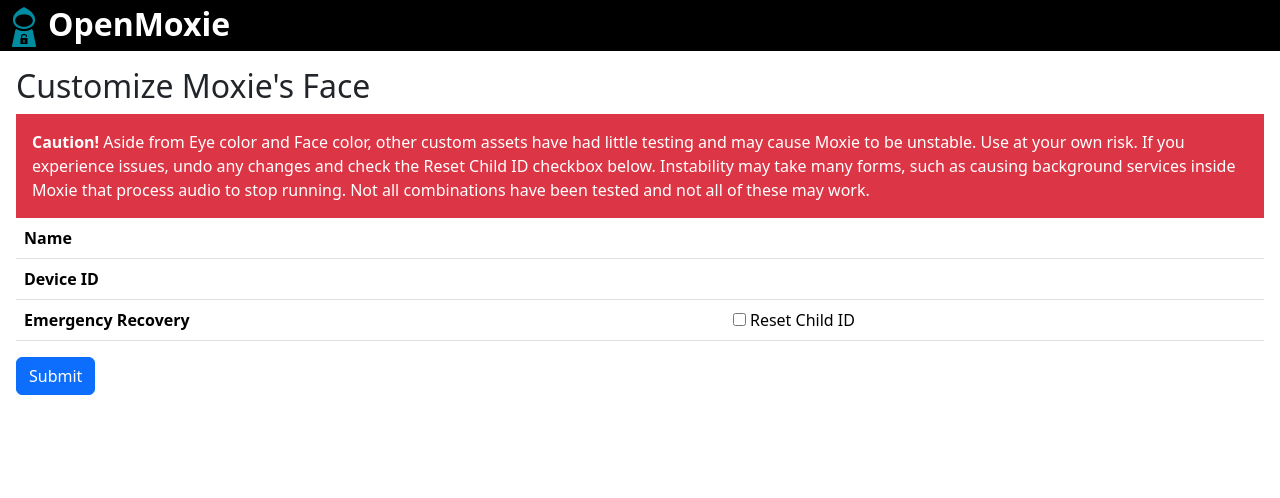
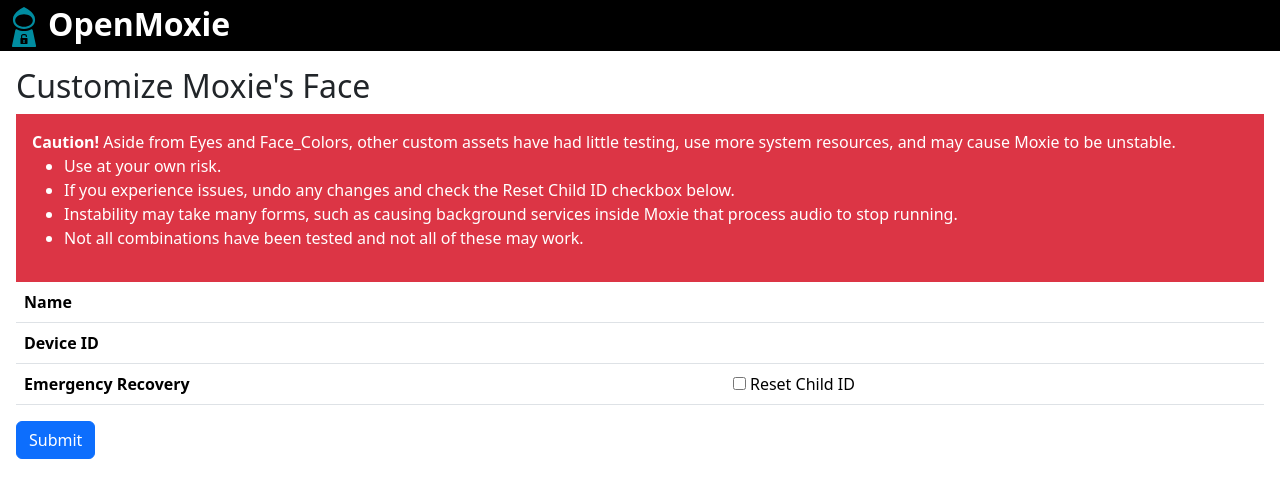
Before and after one commit to zzzeek/openmoxie, a Django app: template site/hive/templates/hive/face.html in a window 1280 px wide. Shown: the top 498 px of the page. Run offline with Django 5.2, Linux system fonts and the light colour scheme; the template is opened without the code that fills it, so the values that code supplies are empty; some libraries are stand-ins or nearby versions.

Commit message:
Rev to v0.6, added more warnings on face editor page. (#24)

```diff
--- a/site/hive/templates/hive/face.html
+++ b/site/hive/templates/hive/face.html
@@ -5,11 +5,14 @@
 <div class="p-3">
 <h2>Customize Moxie's Face</h2>
 <div class="half text-bg-danger p-3">
-    <strong>Caution!</strong> Aside from Eye color and Face color, other custom assets have had little testing
-    and may cause Moxie to be unstable.  Use at your own risk.  If you experience issues, undo any changes
-    and check the Reset Child ID checkbox below.  Instability may take many forms, such as causing background
-    services inside Moxie that process audio to stop running.  Not all combinations have been tested and not
-    all of these may work.
+    <strong>Caution!</strong> Aside from Eyes and Face_Colors, other custom assets have had little testing,
+    use more system resources, and may cause Moxie to be unstable.
+    <ul>
+      <li>Use at your own risk.</li>
+      <li>If you experience issues, undo any changes and check the Reset Child ID checkbox below.</li>
+      <li>Instability may take many forms, such as causing background services inside Moxie that process audio to stop running.</li>
+      <li>Not all combinations have been tested and not all of these may work.</li>
+    </ul>
 </div>
 <div class="moxie-window">
   <form id="moxie_face" action="{% url 'hive:face_edit' object.pk %}" method="post">
```
Also changed, not shown: 1 other file.
